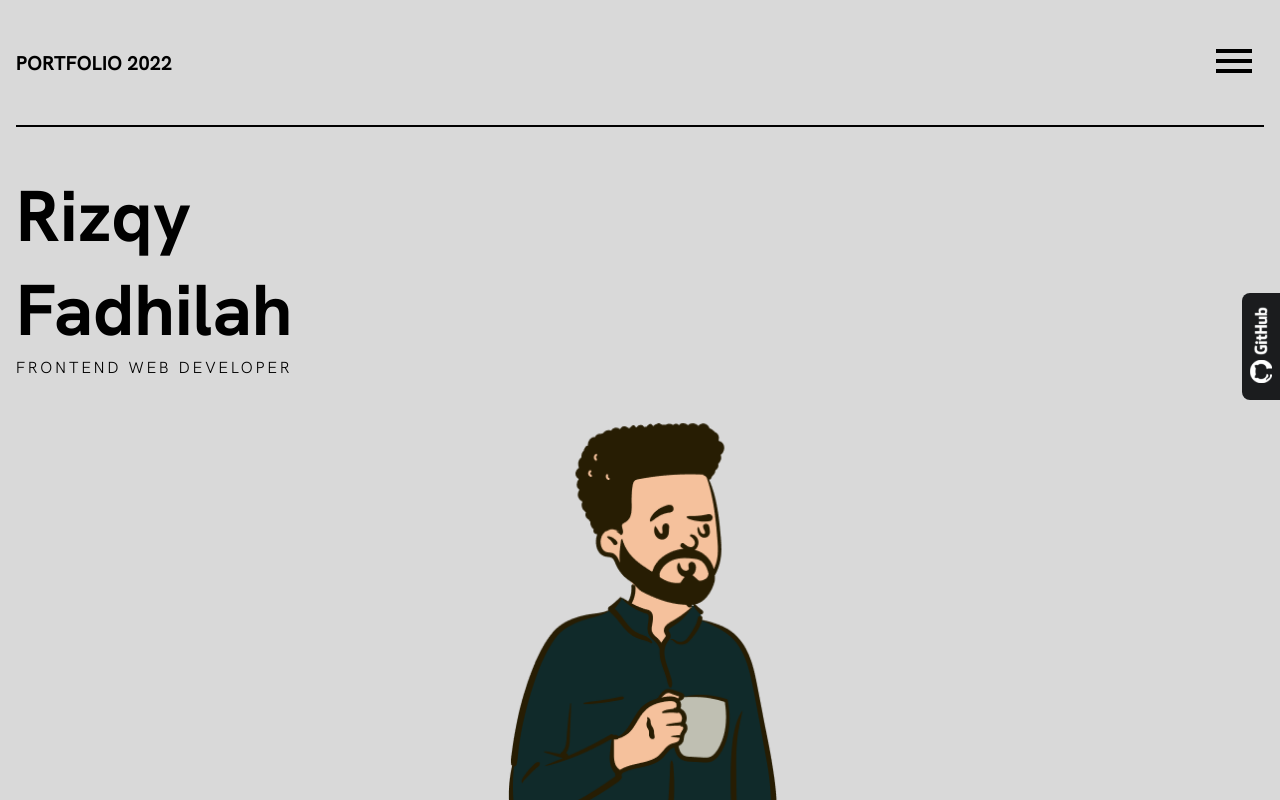
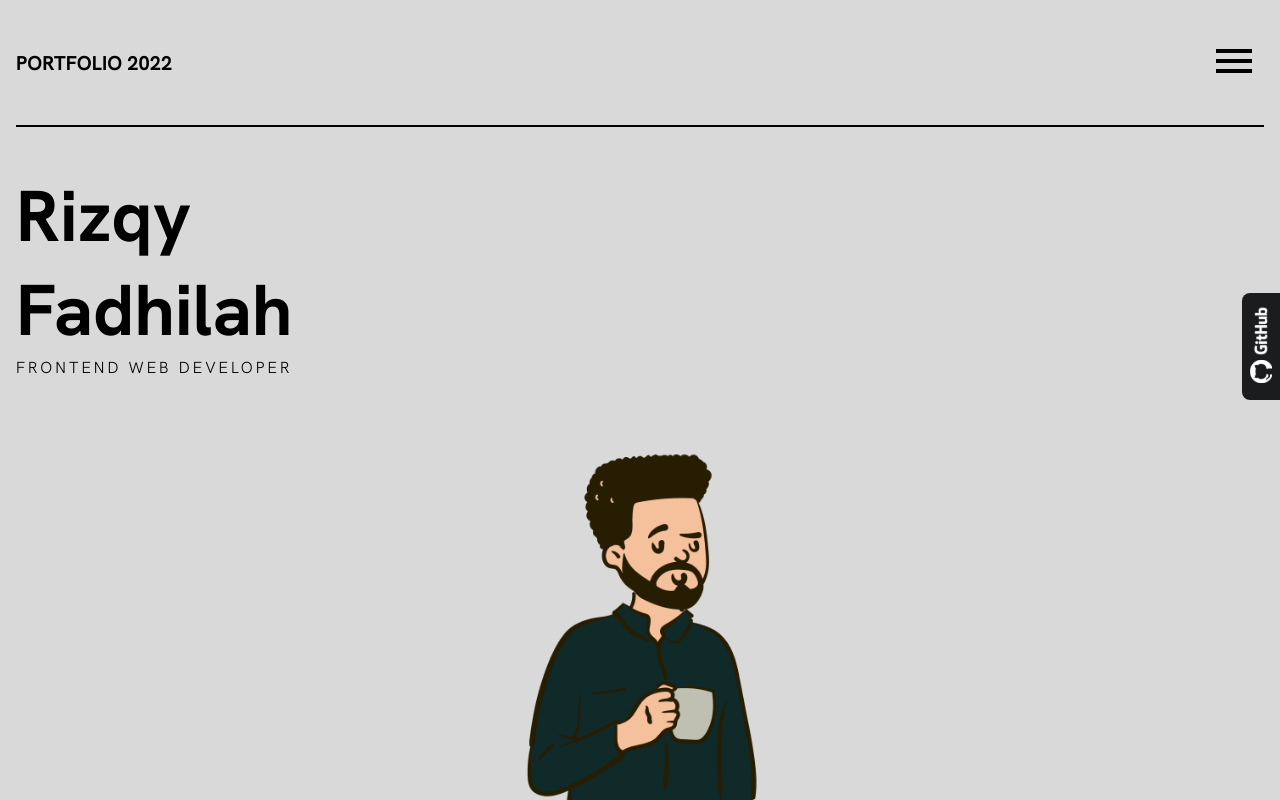
Before and after one commit to rizqyhbb/my-portfolio, a Next.js app: page / in a window 1280 px wide. Built offline with nearby package versions, Linux system fonts and the light colour scheme.

Commit message:
change image size

```diff
--- a/src/pages/index.tsx
+++ b/src/pages/index.tsx
@@ -22,7 +22,7 @@ const Home: NextPageWithLayout = () => {
           <p className={styles.subTitle}>FRONTEND WEB DEVELOPER</p>
         </div>
         <div className={styles.image}>
-          <Image alt='character' src="/char.png" width={281} height={410} />
+          <Image alt='character' src="/char.png" width={240} height={350} quality={100} />
         </div>
       </div>
       <div className={styles.github}>
```
